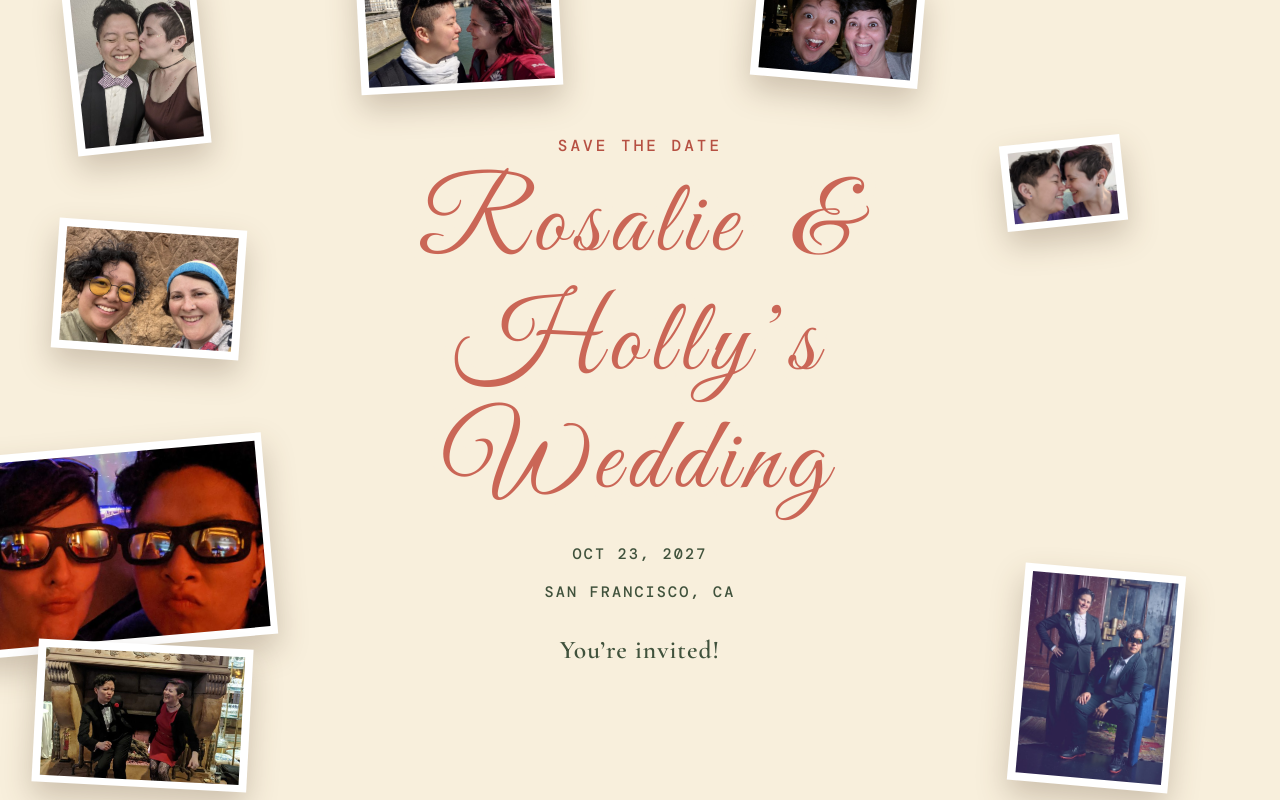
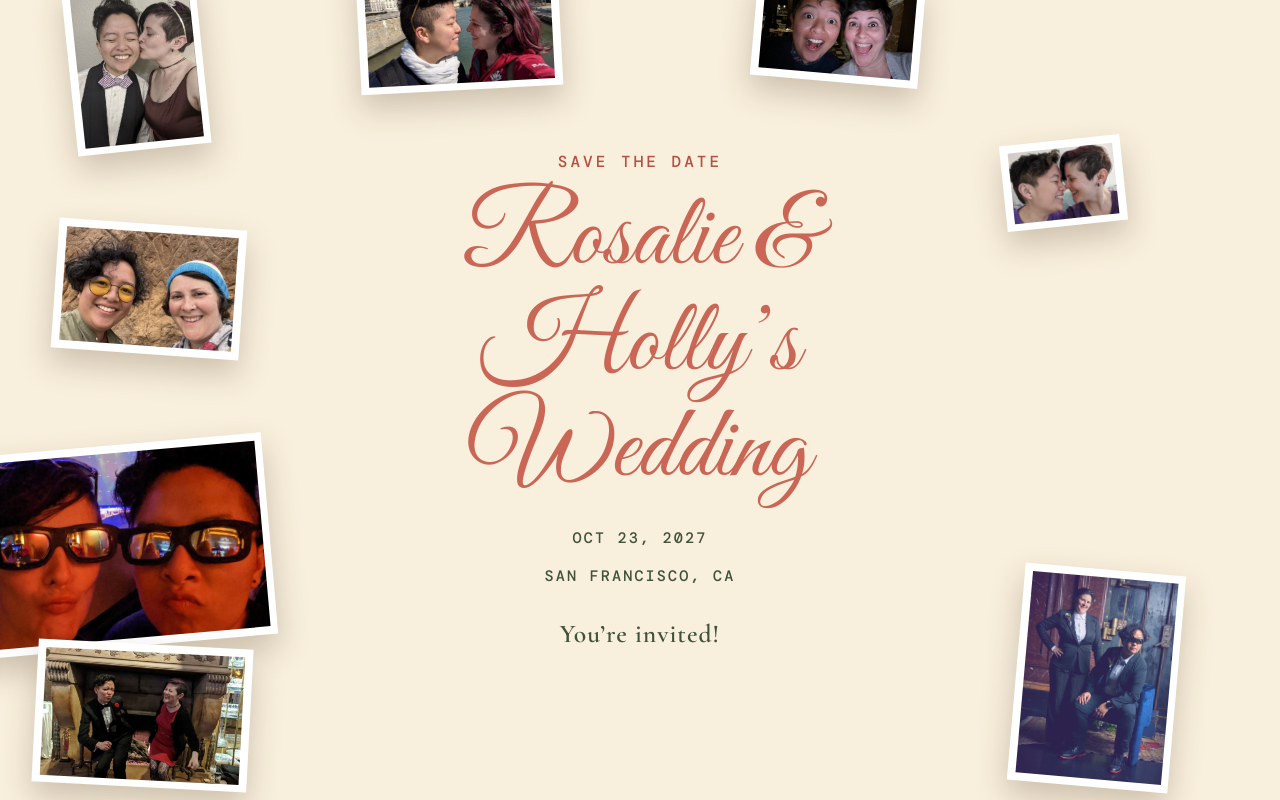
Before and after one commit to rosatolen/wedding, a website built with Vite: page index.html in a window 1280 px wide. Built offline with nearby package versions, Linux system fonts and the light colour scheme.

Commit message:
Use natural script wedding names

```diff
--- a/styles.css
+++ b/styles.css
@@ -5,7 +5,7 @@ body { overflow-x: hidden; }
 .invitation { isolation: isolate; position: relative; display: grid; place-items: center; min-height: 100svh; padding: clamp(2rem, 5vw, 5rem); overflow: hidden; background: #f8efdc; }
 .content { position: relative; z-index: 4; width: min(100%, 42rem); padding: clamp(1.25rem, 3vw, 2.25rem) clamp(.4rem, 2vw, 1.5rem); text-align: center; pointer-events: none; }
 .eyebrow { margin: 0; color: #b65042; font-size: clamp(.85rem, 2.8vw, 1rem); font-weight: 500; letter-spacing: .19em; text-transform: uppercase; -webkit-text-stroke: clamp(2.2px, .24vw, 3.2px) #f8efdc; paint-order: stroke fill; }
-h1 { display: grid; row-gap: .14em; margin: clamp(1rem, 2.4vh, 1.6rem) 0 clamp(1.5rem, 3.4vh, 2.1rem); color: #ca6656; font-family: "Great Vibes", "Brush Script MT", cursive; font-size: clamp(4.1rem, 8.6vw, 6.5rem); font-weight: 400; font-kerning: none; font-variant-ligatures: none; font-feature-settings: "liga" 0, "calt" 0; letter-spacing: .07em; line-height: 1; word-spacing: .22em; -webkit-text-stroke: clamp(9px, 1.8vw, 24px) #f8efdc; paint-order: stroke fill; }
+h1 { display: grid; row-gap: .08em; margin: clamp(1rem, 2.4vh, 1.6rem) 0 clamp(1.5rem, 3.4vh, 2.1rem); color: #ca6656; font-family: "Great Vibes", "Brush Script MT", cursive; font-size: clamp(4.1rem, 8.6vw, 6.5rem); font-weight: 400; font-kerning: auto; font-variant-ligatures: common-ligatures; letter-spacing: normal; line-height: .94; word-spacing: normal; }
 h1 span { display: block; white-space: nowrap; }
 h1 span:nth-child(1), h1 span:nth-child(2), h1 span:nth-child(3) { transform: none; }
 .details { display: grid; gap: 1.15rem; }.details p, .invitation-line { margin: 0; }
@@ -16,5 +16,5 @@ h1 span:nth-child(1), h1 span:nth-child(2), h1 span:nth-child(3) { transform: no
 .photo--restaurant { top: -10%; left: 67%; width: 25%; aspect-ratio: 1.62; transform: rotate(5deg); }.photo--nose { top: 13%; left: 104%; width: 18%; aspect-ratio: 1.4; transform: rotate(-6deg); }
 .photo--neon { bottom: 15%; left: -50%; width: 45%; aspect-ratio: 1.5; transform: rotate(-5deg); }.photo--fireplace { bottom: -5%; left: -40%; width: 32%; aspect-ratio: 1.5; transform: rotate(3deg); }.photo--door { bottom: -5%; left: 106%; width: 24%; aspect-ratio: .74; transform: rotate(5deg); }
 @media (min-width: 701px) and (max-width: 980px) { .invitation { padding: 1.5rem 1rem; }.content, .collage { width: min(calc(100% - 2rem), 35rem); }.collage { height: min(calc(100svh - 2rem), 48rem); }.photo--tuxedo { top: -10%; left: -27%; width: 20%; }.photo--paris { top: -13%; left: 8%; width: 28%; }.photo--restaurant { top: -10%; left: 66%; width: 24%; }.photo--nose { top: 13%; left: 104%; width: 18%; }.photo--glasses { top: 27%; left: -29%; width: 25%; }.photo--neon { bottom: 20%; left: -30%; width: 34%; }.photo--fireplace { bottom: 4%; left: -34%; width: 26%; }.photo--door { bottom: 2%; left: 105%; width: 21%; } }
-@media (max-width: 700px) { .invitation { padding: 1rem .75rem; }.collage { width: calc(100% - 1.5rem); height: min(82svh, 44rem); }.photo--tuxedo { top: -8%; left: 0; width: 26%; }.photo--paris { top: -9%; left: 31%; width: 31%; }.photo--restaurant { top: -8%; left: 67%; width: 27%; }.photo--nose { top: 12%; left: 78%; width: 22%; }.photo--glasses { top: 25%; left: -4%; width: 28%; }.photo--neon { bottom: 22%; left: -8%; width: 38%; }.photo--fireplace { bottom: 4%; left: -26%; width: 28%; }.photo--door { bottom: 3%; left: 79%; width: 23%; } h1 { font-size: clamp(3.3rem, 14.5vw, 4.8rem); line-height: 1.04; letter-spacing: .055em; word-spacing: .16em; } }
+@media (max-width: 700px) { .invitation { padding: 1rem .75rem; }.collage { width: calc(100% - 1.5rem); height: min(82svh, 44rem); }.photo--tuxedo { top: -8%; left: 0; width: 26%; }.photo--paris { top: -9%; left: 31%; width: 31%; }.photo--restaurant { top: -8%; left: 67%; width: 27%; }.photo--nose { top: 12%; left: 78%; width: 22%; }.photo--glasses { top: 25%; left: -4%; width: 28%; }.photo--neon { bottom: 22%; left: -8%; width: 38%; }.photo--fireplace { bottom: 4%; left: -26%; width: 28%; }.photo--door { bottom: 3%; left: 79%; width: 23%; } h1 { font-size: clamp(3.3rem, 14.5vw, 4.8rem); line-height: .98; letter-spacing: normal; word-spacing: normal; } }
 @media (max-width: 380px) { h1 { font-size: clamp(3.6rem, 17vw, 4.5rem); } .details p { font-size: .75rem; letter-spacing: .1em; } }
```
